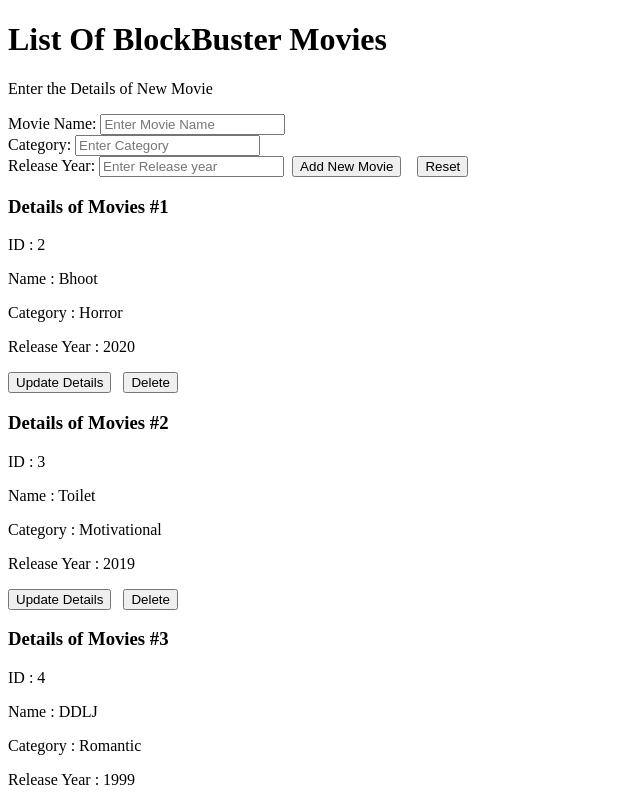
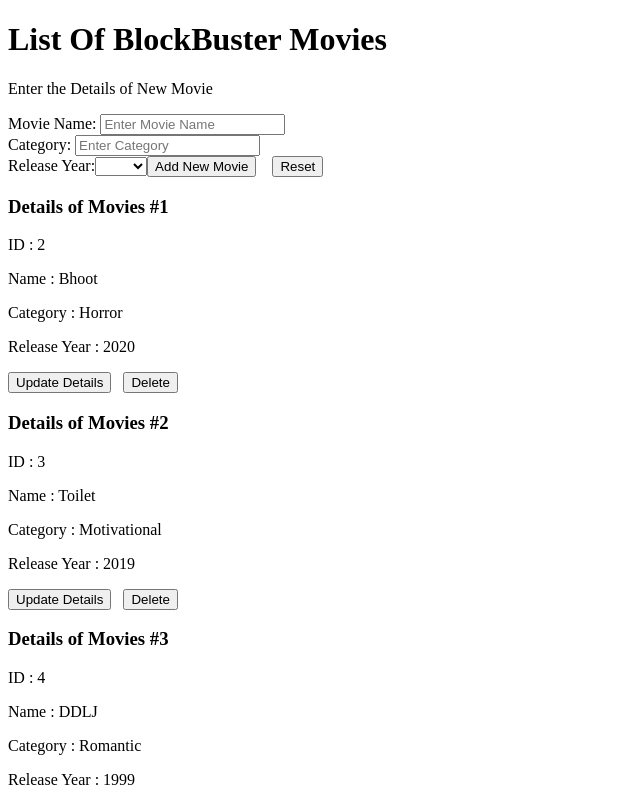
Before and after one commit to rahulsmartpandey/vue-movieapp, a Vue app: page / in a window 1280 px wide. Shown: the top 800 px of the page, without its empty margins (0-640 px from the left). Built offline with nearby package versions, Linux system fonts and the light colour scheme.

Commit message:
added dropdown for year

```diff
--- a/src/App.vue
+++ b/src/App.vue
@@ -8,8 +8,14 @@
         <input type="text" v-model="mov.name" placeholder="Enter Movie Name" />
         <br />Category:
         <input type="text" v-model="mov.category" placeholder="Enter Category" />
-        <br />Release Year:
-        <input type="text" v-model="mov.year" placeholder="Enter Release year" />&nbsp;
+        <br />Release Year:<select v-model="mov.year">
+          <option value="2020" selected>2020</option>
+          <option value="2019">2019</option>
+          <option value="2018">2018</option>
+          <option value="2017">2017</option>
+          <option value="2016">2016</option>
+          <option value="2015">2015</option>
+        </select>
         <button @click="addNewMovie()">Add New Movie</button>&nbsp;&nbsp;&nbsp;
         <button @click="resetMovie()">Reset</button>
       </div>
```
